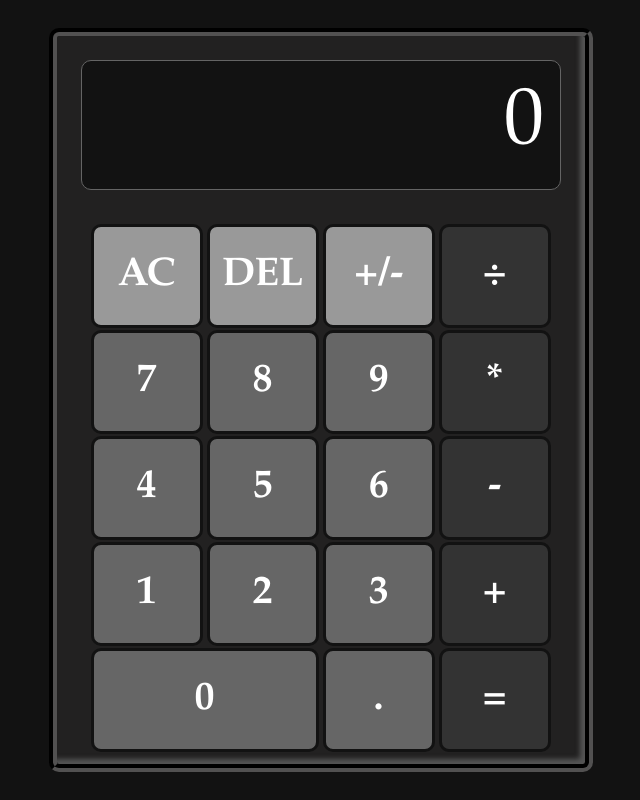
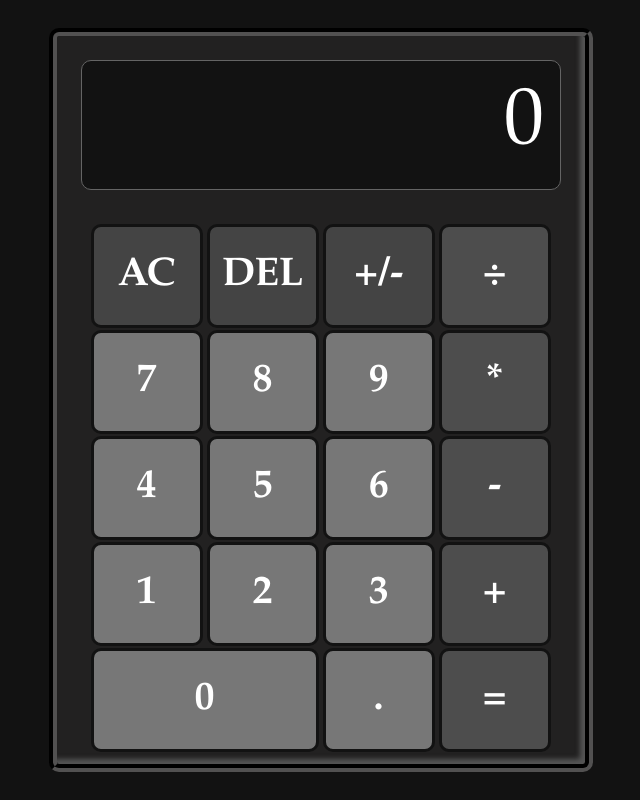
Before and after one commit to michaelrgarcia/calculator, a plain HTML site: page index.html in a window 1280 px wide. Shown: the whole page, without its empty margins (319-959 px from the left). Drawn offline with Linux system fonts and the light colour scheme.

Commit message:
Button color modify

```diff
--- a/style.css
+++ b/style.css
@@ -51,7 +51,7 @@ html, body, .content {
     width: 14vmin;
     height: 13vmin;
     border-radius: 10px;
-    background: #666;
+    background: #777;
     color: white;
     font-weight: bold;
     font-size: 2.5em;
@@ -59,11 +59,11 @@ html, body, .content {
 }
 
 .buttons div .operator {
-    background: #333;
+    background: #4d4d4d;
 }
 
 .buttons div .control {
-    background: #999;
+    background: #444;
 }
 
 .buttons div .zero {
```
